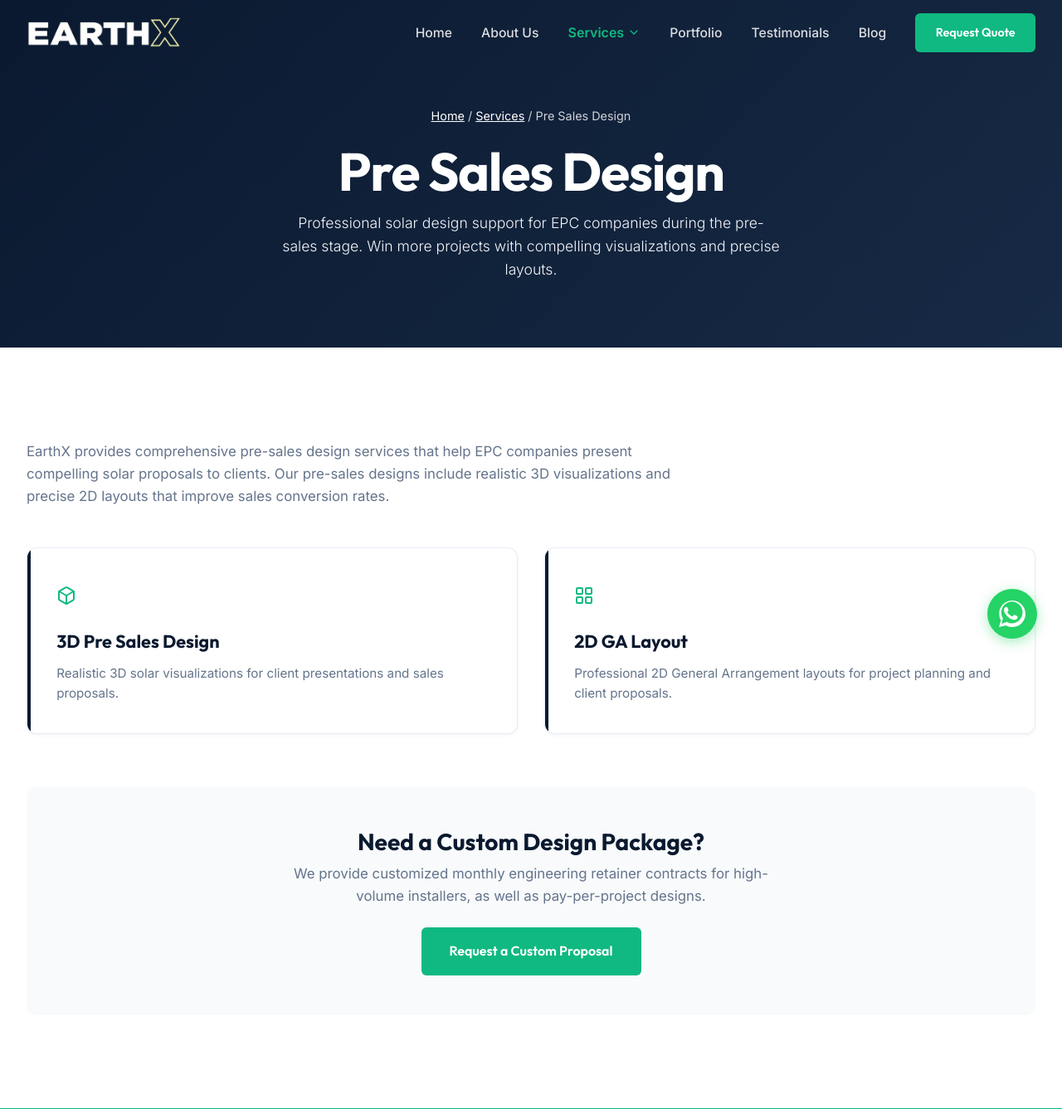
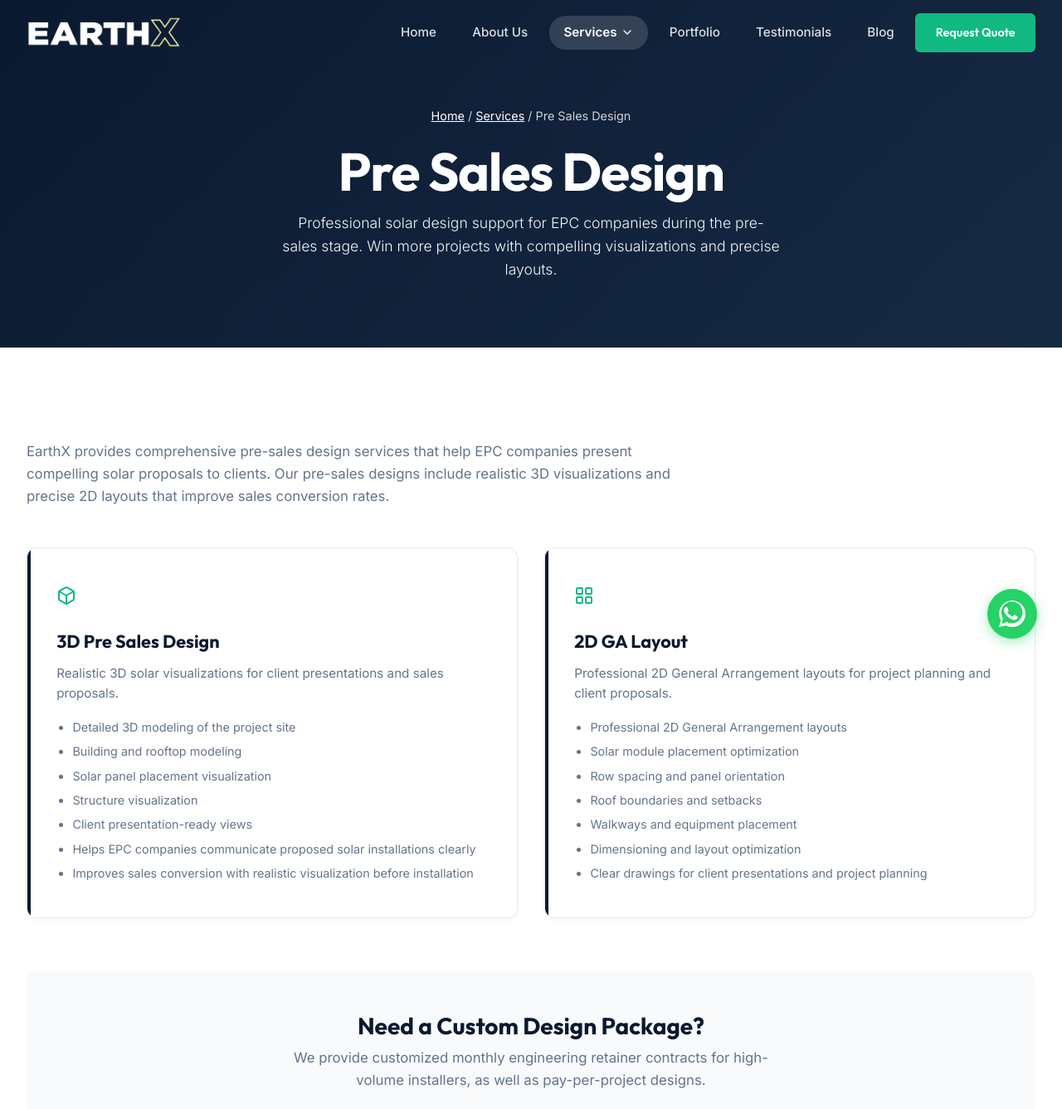
Before and after one commit to EarthXDesigns/earthx-designs, a Flask app: page /services/pre-sales-design in a window 1280 px wide. Shown: the top 1337 px of the page at 83% size. Run offline with Flask 2, Linux system fonts and the light colour scheme; data comes from the database, SQL or seed files in the repository.

Commit message:
fix: Restore professional header layout, add pill active states, and fix Services CMS CRUD

```diff
--- a/static/css/style.css
+++ b/static/css/style.css
@@ -254,34 +254,28 @@ a {
 .nav-links {
     display: flex;
     align-items: center;
-    gap: 2.2rem;
+    gap: 0.5rem;
 }
 
 .nav-links a:not(.btn) {
     color: rgba(255, 255, 255, 0.85);
     font-weight: 500;
-    font-size: 0.98rem;
+    font-size: 0.95rem;
     position: relative;
-    padding: 4px 0;
+    padding: 0.5rem 1.1rem;
+    border-radius: 20px;
+    transition: var(--transition);
+    display: inline-flex;
+    align-items: center;
 }
 
 .nav-links a:not(.btn):hover {
     color: var(--accent);
-}
-
-.nav-links a:not(.btn)::after {
-    content: '';
-    position: absolute;
-    bottom: 0;
-    left: 0;
-    width: 0;
-    height: 2px;
-    background-color: var(--accent);
-    transition: var(--transition);
-}
-
-.nav-links a:not(.btn):hover::after {
-    width: 100%;
+    background-color: rgba(255, 255, 255, 0.05);
+}
+
+.navbar.scrolled .nav-links a:not(.btn):hover {
+    background-color: rgba(14, 33, 70, 0.03);
 }
 
 .nav-toggle {
@@ -1672,61 +1666,67 @@ a {
 }
 
 /* Active Nav Links */
-.nav-links a.active, .nav-links button.active {
-    color: var(--accent) !important;
+.nav-links a.active:not(.btn) {
+    background-color: rgba(255, 255, 255, 0.15);
+    color: var(--bg-white) !important;
     font-weight: 600;
+}
+
+.navbar.scrolled .nav-links a.active:not(.btn) {
+    background-color: rgba(14, 33, 70, 0.08);
+    color: var(--primary) !important;
 }
 
 /* Nav Dropdown */
 .nav-dropdown {
     position: relative;
-}
-
-.dropdown-toggle {
-    background: none;
-    border: none;
-    color: inherit;
-    font: inherit;
-    cursor: pointer;
     display: inline-flex;
     align-items: center;
-    transition: var(--transition);
-}
-
-.dropdown-toggle:hover {
-    color: var(--accent);
 }
 
 .nav-dropdown-menu {
     display: none;
     position: absolute;
     top: 100%;
-    left: 0;
+    left: 50%;
+    transform: translateX(-50%);
     background: var(--bg-white);
-    min-width: 200px;
-    box-shadow: var(--shadow-md);
-    border-radius: var(--radius-sm);
-    padding: 0.5rem 0;
+    min-width: 240px;
+    box-shadow: 0 10px 30px rgba(0,0,0,0.1);
+    border-radius: 8px;
+    padding: 0.8rem 0;
     z-index: 1000;
     flex-direction: column;
+    border: 1px solid rgba(0,0,0,0.05);
 }
 
 @media (min-width: 769px) {
     .nav-dropdown:hover .nav-dropdown-menu {
         display: flex;
-    }
+        animation: dropDownFade 0.2s ease-out forwards;
+    }
+}
+
+@keyframes dropDownFade {
+    from { opacity: 0; transform: translate(-50%, 10px); }
+    to { opacity: 1; transform: translate(-50%, 0); }
 }
 
 .nav-dropdown-menu a {
-    padding: 0.75rem 1.5rem;
-    color: var(--text-dark);
+    padding: 0.8rem 1.5rem !important;
+    color: var(--text-dark) !important;
     display: block;
-    font-size: 0.95rem;
+    font-size: 0.95rem !important;
+    font-weight: 500 !important;
+    border-radius: 0 !important;
+    background: none !important;
+    transition: padding-left 0.2s ease, background 0.2s ease, color 0.2s ease !important;
 }
 
 .nav-dropdown-menu a:hover {
-    background: var(--bg-light);
-    color: var(--accent);
+    background: var(--bg-light) !important;
+    color: var(--accent) !important;
+    padding-left: 1.8rem !important;
 }
 
 /* Mobile Accordion for Nav */
--- a/templates/base.html
+++ b/templates/base.html
@@ -44,9 +44,9 @@
                 <a href="{{ url_for('home') }}" class="{% if request.path == url_for('home') %}active{% endif %}">Home</a>
                 <a href="{{ url_for('about') }}" class="{% if request.path == url_for('about') %}active{% endif %}">About Us</a>
                 <div class="nav-dropdown">
-                    <button class="dropdown-toggle {% if '/services' in request.path %}active{% endif %}" aria-expanded="false">
+                    <a href="javascript:void(0)" class="dropdown-toggle {% if '/services' in request.path %}active{% endif %}" aria-expanded="false">
                         Services <i data-lucide="chevron-down" style="width: 16px; height: 16px; margin-left: 4px; vertical-align: middle;"></i>
-                    </button>
+                    </a>
                     <div class="nav-dropdown-menu">
                         <a href="{{ url_for('services') }}">All Services</a>
                         {% for cat in nav_services %}
--- a/templates/service_category.html
+++ b/templates/service_category.html
@@ -28,10 +28,18 @@
 
         <div class="services-grid grid grid-3">
             {% for service in services %}
-            <div class="service-card">
+            <div class="service-card" style="display:flex; flex-direction:column;">
                 <div class="service-icon"><i data-lucide="{{ service.icon or 'box' }}"></i></div>
                 <h3>{{ service.name }}</h3>
-                <p>{{ service.short_description }}</p>
+                <p style="margin-bottom: 1rem;">{{ service.short_description }}</p>
+
+                {% if service.features and service.features|length > 0 %}
+                <ul style="margin-top: auto; padding-left: 1.2rem; font-size: 0.9rem; color: var(--text-muted);">
+                    {% for feature in service.features %}
+                    <li style="margin-bottom: 0.4rem;">{{ feature }}</li>
+                    {% endfor %}
+                </ul>
+                {% endif %}
             </div>
             {% else %}
             <p>No services currently available in this category.</p>
```
Also changed, not shown: static/js/admin.js (+10 -10 lines), templates/admin/dashboard.html (+34 -1 lines).
